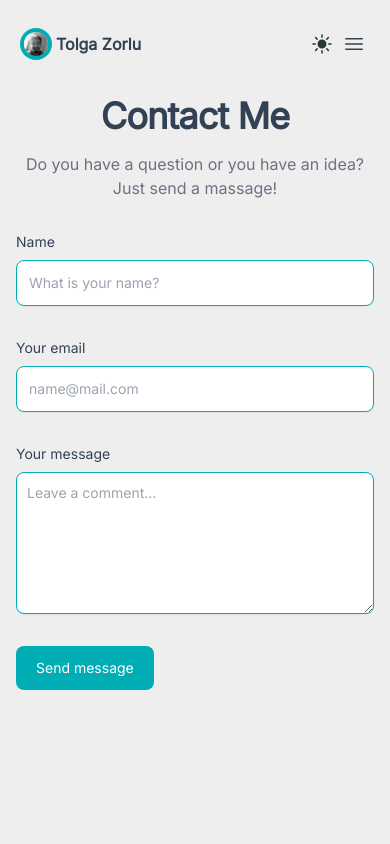
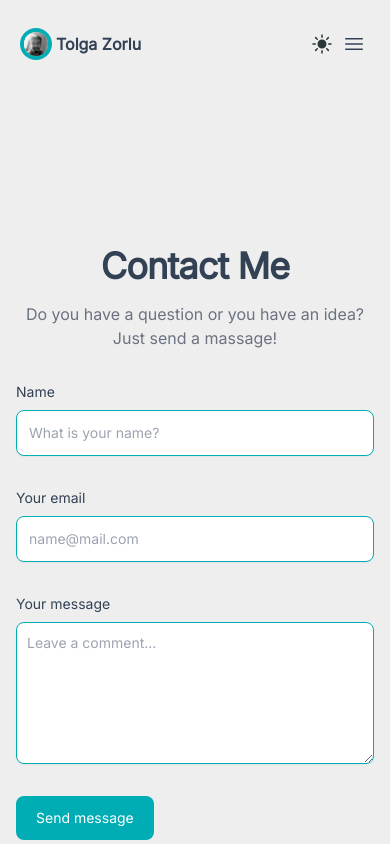
Before and after one commit to tolgazorlu/tolgdev, a React (Vite) app: page /contact in a window 390 px wide. Shown: the top 844 px of the page. Built offline with nearby package versions, Linux system fonts and the light colour scheme.

Commit message:
contact mt changed

```diff
--- a/src/components/Home/Contact.jsx
+++ b/src/components/Home/Contact.jsx
@@ -30,7 +30,7 @@ export default function Contact() {
   return (
     <section
       id="contact"
-      className="h-screen sm:mt-[100px] md:mt-20 lg:mt-0"
+      className="h-screen mt-[150px] md:mt-20 lg:mt-0"
     >
       <div className="py-8 lg:py-16 px-4 mx-auto max-w-screen-md">
         <h2 className="mb-4 text-4xl tracking-tight font-extrabold text-center text-slate-700 dark:text-slate-100">
```
